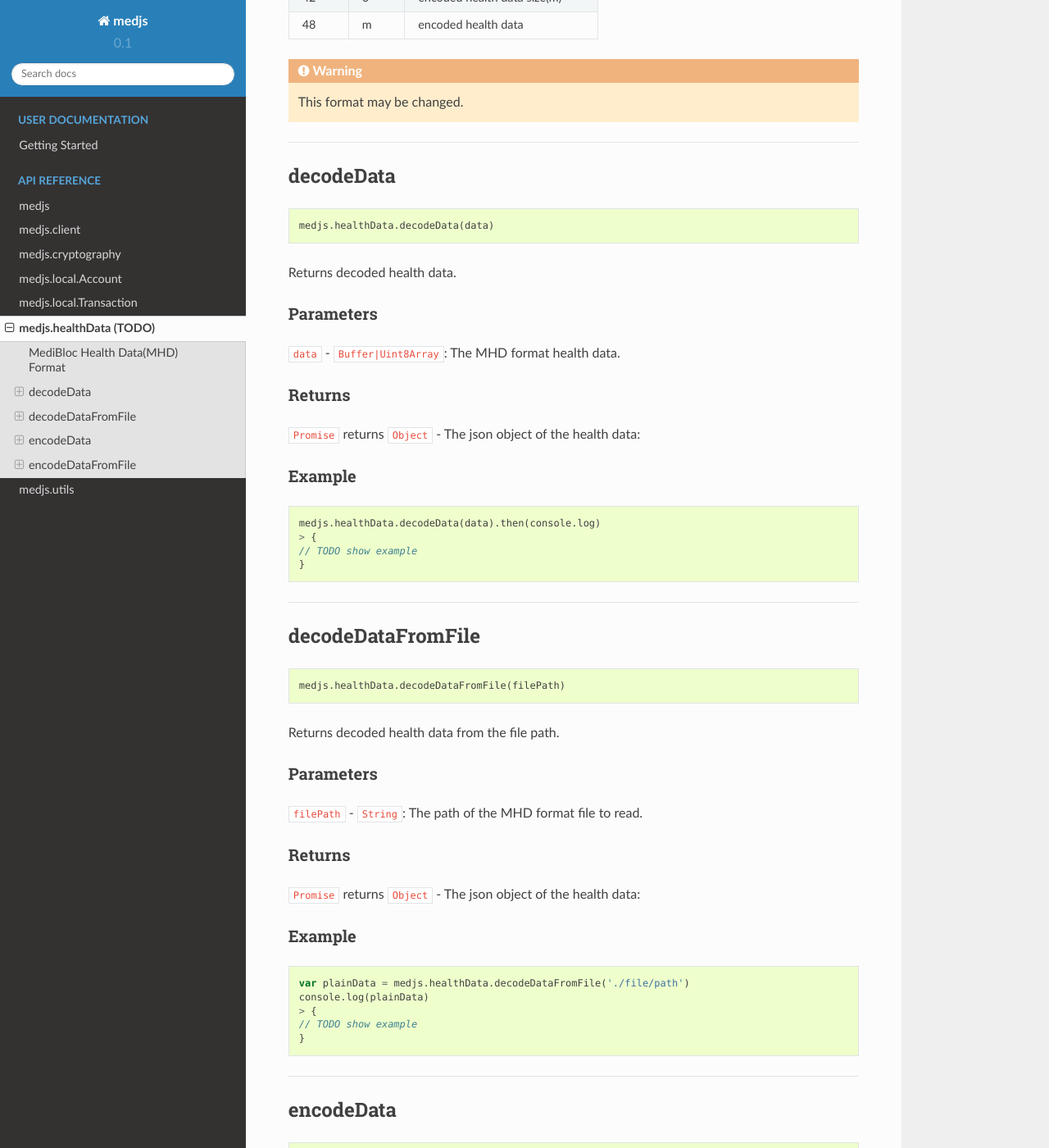
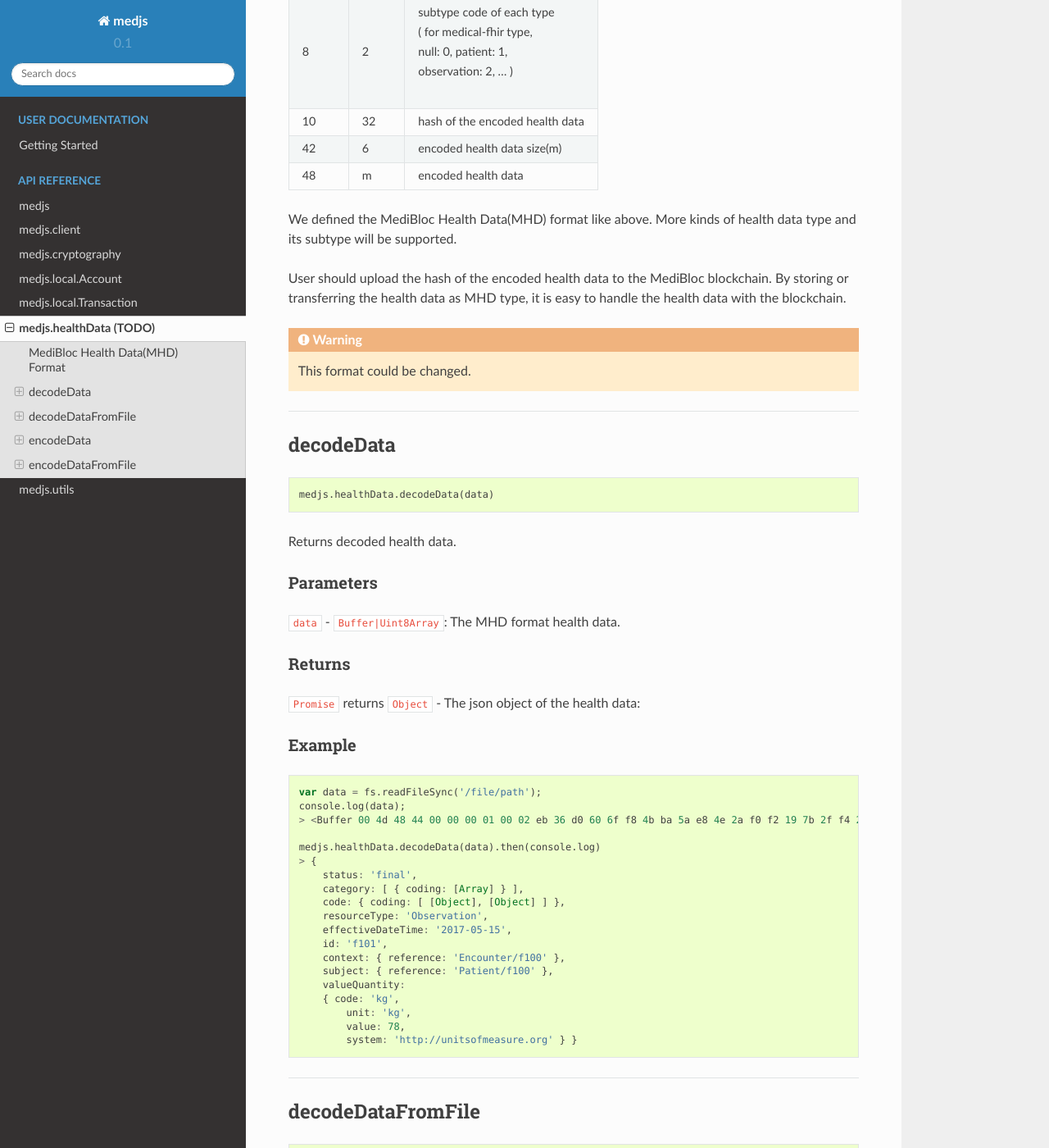
Before and after one commit to medibloc/panacea-js-old, a Sphinx documentation site: the page built from docs/medjs-healthData.rst, in a window 1280 px wide and 1400 px high, scrolled down 934 px. Shown: the whole window at 82% size. Built offline with Sphinx 7.4.7 and the Read the Docs theme 2.0.0, drawn with Linux system fonts in a browser that asks for light colours; some of the changed text lies outside the part shown.

Commit message:
Update healthData object

```diff
--- a/docs/medjs-healthData.rst
+++ b/docs/medjs-healthData.rst
@@ -6,7 +6,7 @@
 medjs.healthData (TODO)
 =======================
 
-The ``medjs.healthData`` object help to create healthDataPayload
+The ``medjs.healthData`` object help to encode and decode the health data as :ref:`MHD format, <mhd>`.
 
 .. code-block:: javascript
 
@@ -15,29 +15,42 @@
     var healthData = medjs.healthData;
 
 .. warning::
-  This object is not yet developed in medjs.
+  This object is now developing in medjs.
 
 .. include:: include_blockchain_note.rst
 
 ---------------------------------------------------------------------------
 
+.. _mhd:
+
 MediBloc Health Data(MHD) Format
 ================================
 
-========  ==========   =================================
+========  ==========   ===============================================
 Offset    Bytes        Description
---------  ----------   ---------------------------------
-0         4            magic number(0x004d4844)
+--------  ----------   -----------------------------------------------
+0         4            magic number(=0x004d4844)
 4         2            protocol version
-6         2            type
-8         2            subtype
+6         2            | type code
+                       | ( unknown: 0, medical-fhir: 1,
+                       | claim-fhir: 2, dicom: 3, ... )
+8         2            | subtype code of each type
+                       | ( for medical-fhir type,
+                       | null: 0, patient: 1,
+                       | observation: 2, ... )
 10        32           hash of the encoded health data
 42        6            encoded health data size(m)
 48        m            encoded health data
-========  ==========   =================================
+========  ==========   ===============================================
+
+We defined the MediBloc Health Data(MHD) format like above.
+More kinds of health data type and its subtype will be supported.
+
+User should upload the hash of the encoded health data to the MediBloc blockchain.
+By storing or transferring the health data as MHD type, it is easy to handle the health data with the blockchain.
 
 .. warning::
-  This format may be changed.
+  This format could be changed.
 
 ---------------------------------------------------------------------------
 
@@ -65,10 +78,25 @@
 
 .. code-block:: javascript
 
+    var data = fs.readFileSync('/file/path');
+    console.log(data);
+    > <Buffer 00 4d 48 44 00 00 00 01 00 02 eb 36 d0 60 6f f8 4b ba 5a e8 4e 2a f0 f2 19 7b 2f f4 27 2c 3d 22 c4 6f fa 27 ca 17 85 1c ea 7f 00 00 00 00 01 15 0a 05 ... >
+
     medjs.healthData.decodeData(data).then(console.log)
     > {
-    // TODO show example
-    }
+        status: 'final',
+        category: [ { coding: [Array] } ],
+        code: { coding: [ [Object], [Object] ] },
+        resourceType: 'Observation',
+        effectiveDateTime: '2017-05-15',
+        id: 'f101',
+        context: { reference: 'Encounter/f100' },
+        subject: { reference: 'Patient/f100' },
+        valueQuantity:
+        { code: 'kg',
+            unit: 'kg',
+            value: 78,
+            system: 'http://unitsofmeasure.org' } }
 
 ---------------------------------------------------------------------------
 
@@ -97,11 +125,21 @@
 
 .. code-block:: javascript
 
-    var plainData = medjs.healthData.decodeDataFromFile('./file/path')
-    console.log(plainData)
+    medjs.healthData.decodeDataFromFile('/file/path').then(console.log)
     > {
-    // TODO show example
-    }
+        status: 'final',
+        category: [ { coding: [Array] } ],
+        code: { coding: [ [Object], [Object] ] },
+        resourceType: 'Observation',
+        effectiveDateTime: '2017-05-15',
+        id: 'f101',
+        context: { reference: 'Encounter/f100' },
+        subject: { reference: 'Patient/f100' },
+        valueQuantity:
+        { code: 'kg',
+            unit: 'kg',
+            value: 78,
+            system: 'http://unitsofmeasure.org' } }
 
 ---------------------------------------------------------------------------
 
@@ -133,9 +171,27 @@
 
 .. code-block:: javascript
 
-    medjs.healthData.encodeData(data, 'fhir', 'patient').then(console.log)
+    var data = {
+        "resourceType": "Observation",
+        "id": "f101",
+        "status": "final",
+        "category": [
+            {
+            "coding": [
+                {
+                "system": "http://hl7.org/fhir/observation-category",
+                "code": "vital-signs",
+                "display": "Vital Signs"
+                }
+            ]
+            }
+        ],
+        ...
+    };
+
+    medjs.healthData.encodeData(data, 'medical-fhir', 'observation').then(console.log)
     > {
-    // TODO show example
+        <Buffer 00 4d 48 44 00 00 00 01 00 02 eb 36 d0 60 6f f8 4b ba 5a e8 4e 2a f0 f2 19 7b 2f f4 27 2c 3d 22 c4 6f fa 27 ca 17 85 1c ea 7f 00 00 00 00 01 15 0a 05 ... >
     }
 
 ---------------------------------------------------------------------------
@@ -148,7 +204,7 @@
 
     medjs.healthData.encodeDataFromFile(filePath, type, subType)
 
-Returns MHD format object of the health data reading from the file path.
+Returns encoded ``Buffer|Uint8Array`` object as MHD format object of the health data reading from the file path.
 
 
 Parameters
@@ -169,7 +225,7 @@
 
 .. code-block:: javascript
 
-    medjs.healthData.encodeDataFromFile('./file/path', 'fhir', 'patient').then(console.log)
+    medjs.healthData.encodeDataFromFile('/file/path', 'medical-fhir', 'observation').then(console.log)
     > {
-    // TODO show example
+        <Buffer 00 4d 48 44 00 00 00 01 00 02 eb 36 d0 60 6f f8 4b ba 5a e8 4e 2a f0 f2 19 7b 2f f4 27 2c 3d 22 c4 6f fa 27 ca 17 85 1c ea 7f 00 00 00 00 01 15 0a 05 ... >
     }
--- a/docs/medjs.rst
+++ b/docs/medjs.rst
@@ -12,6 +12,7 @@
 - The :ref:`cryptography <cryptography>` object contains cryptographic functions.
 - The :ref:`local.Account <account>` object contains functions to generate MediBloc accounts which contain encrypted private key and public key, induce public key from the private key.
 - The :ref:`local.Transaction <transaction>` object contains functions to generate transaction, hash, signature, and so on.
+- The :ref:`healthData <healthData>` object help to encode and decode the health data as :ref:`MHD format, <mhd>`.
 - The :ref:`utils <utils>` object provides utility functions for medjs.
 
 **Parameters**
```
Also changed, not shown: README.md (+20 -4 lines), 17 other files.
